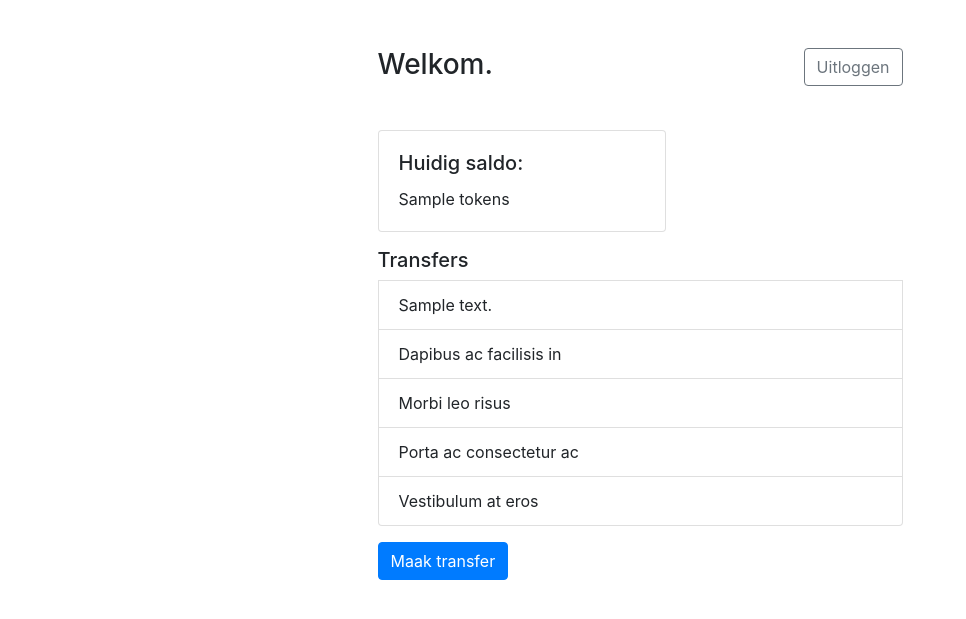
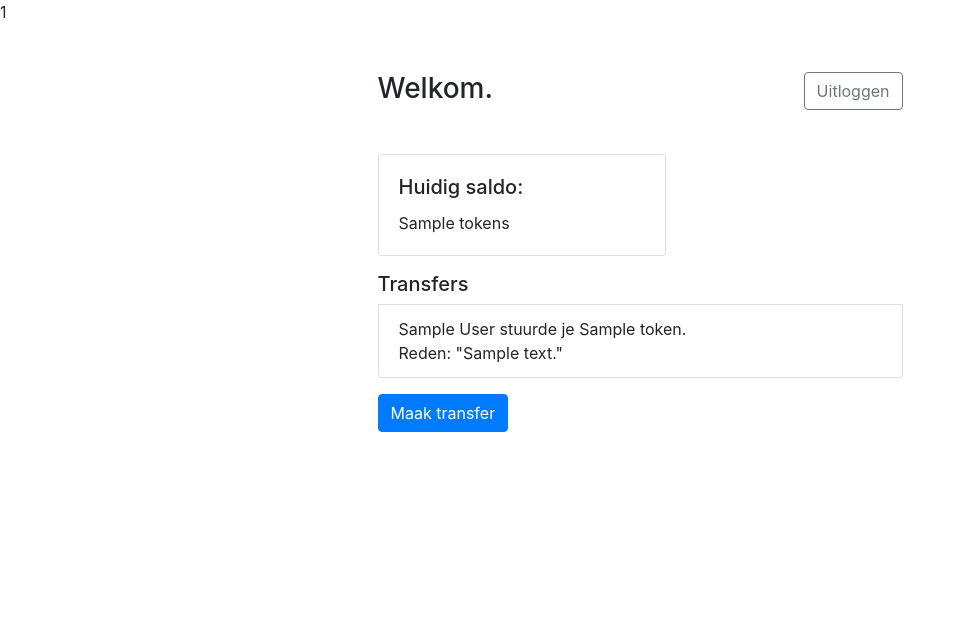
Before and after one commit to hazukii-s/virtualcurrency, a PHP site: page /index.php in a window 1280 px wide. Shown: the top 619 px of the page, without its empty margins (0-966 px from the left). Run offline with PHP 8.4, Linux system fonts and the light colour scheme; the visitor is signed in with stand-in values (Sample User, id 1); tables that the repository leaves empty or names only in its code hold one stand-in row (values such as "Sample post"); some libraries are stand-ins or nearby versions.

Commit message:
echo gekregen transfers gelukt!

```diff
--- a/classes/Transfer.php
+++ b/classes/Transfer.php
@@ -109,7 +109,7 @@
                         $conn = Db::getConnection();
                         $statement = $conn->prepare("SELECT tokens from users where id = :userid");
                         $userid = $_SESSION['user_id'];
-                       // var_dump($userid);
+                        // var_dump($userid);
                         $statement->bindValue('userid', $userid);
                         $statement->execute();
 
@@ -135,7 +135,8 @@
                         }
                 }
 
-                public function completeTransfer(){
+                public function completeTransfer()
+                {
                         $conn = Db::getConnection();
                         $stmt = $conn->prepare("SELECT id FROM users WHERE firstname = :firstname");
 
@@ -177,22 +178,30 @@
                         return $result3;
                 }
 
-                public static function getAllTransfers(){
+                public static function getAllTransfers()
+                {
                         //laat alle transfers zien zowel uitgaande als binnengekomen
                         $conn = Db::getConnection();
-                        // laat zien waar senderid = session['user_id']
-                        $statement = $conn->prepare("SELECT description FROM transfers WHERE receiverid = :receiverid");
+
+                        //laat zien waar receiverid = session['user_id']
+                        $statement = $conn->prepare("SELECT users.firstname, users.lastname, transfers.tokens, transfers.description
+                         FROM transfers
+                         JOIN users ON transfers.senderid = users.id
+                         WHERE receiverid = :receiverid");
 
                         $receiverid = $_SESSION['user_id'];
                         //var_dump($receiverid);
 
                         $statement->bindValue(':receiverid', $receiverid);
+
                         $statement->execute();
 
-                        $message = $statement->fetchAll(PDO::FETCH_ASSOC);
+                        $result = $statement->fetchAll(PDO::FETCH_ASSOC);
+
                         //var_dump($message);
-                        return $message;
-                        //laat zien waar receiverid = session['user_id']
+                        return $result;
+
+                        // laat zien waar senderid = session['user_id']
                         //loop over array
                         //if senderid 'jij hebt [tokens] gestuurd naar [firstname]'
                         //if receiver id '[firstname] heeft [tokens] gestuurd naar jou'
--- a/index.php
+++ b/index.php
@@ -12,7 +12,7 @@ if (!isset($_SESSION['user_id']) || !isset($_SESSION['logged_in'])) {
 $user = new User();
 $tokens = new Transfer();
 $tokens->setId($_SESSION['user_id']);
-//echo $_SESSION['user_id'];
+echo $_SESSION['user_id'];
 $availableTokens = $tokens->getAvailableTokens();
 $allTransfers = Transfer::getAllTransfers();
 //var_dump($allTransfers);
@@ -53,16 +53,11 @@ $allTransfers = Transfer::getAllTransfers();
             <ul class="list-group mt-3">
                 <h5>Transfers</h5>
 
-                <?php foreach($allTransfers as $message) : ?>
+                <?php foreach($allTransfers as $transfer) : ?>
 
-                <li class="list-group-item"><?php echo $message['description'];  ?></li>
+                <li class="list-group-item"> <?php echo $transfer['firstname'];?> <?php echo $transfer['lastname']; ?> stuurde je <?php echo $transfer['tokens']; ?> token. <br> Reden: "<?php echo $transfer['description'];  ?>"</li>
 
                 <?php endforeach; ?>
-
-                <li class="list-group-item">Dapibus ac facilisis in</li>
-                <li class="list-group-item">Morbi leo risus</li>
-                <li class="list-group-item">Porta ac consectetur ac</li>
-                <li class="list-group-item">Vestibulum at eros</li>
             </ul>
         </div>
         <div class="container w-50 mt-3">
```
